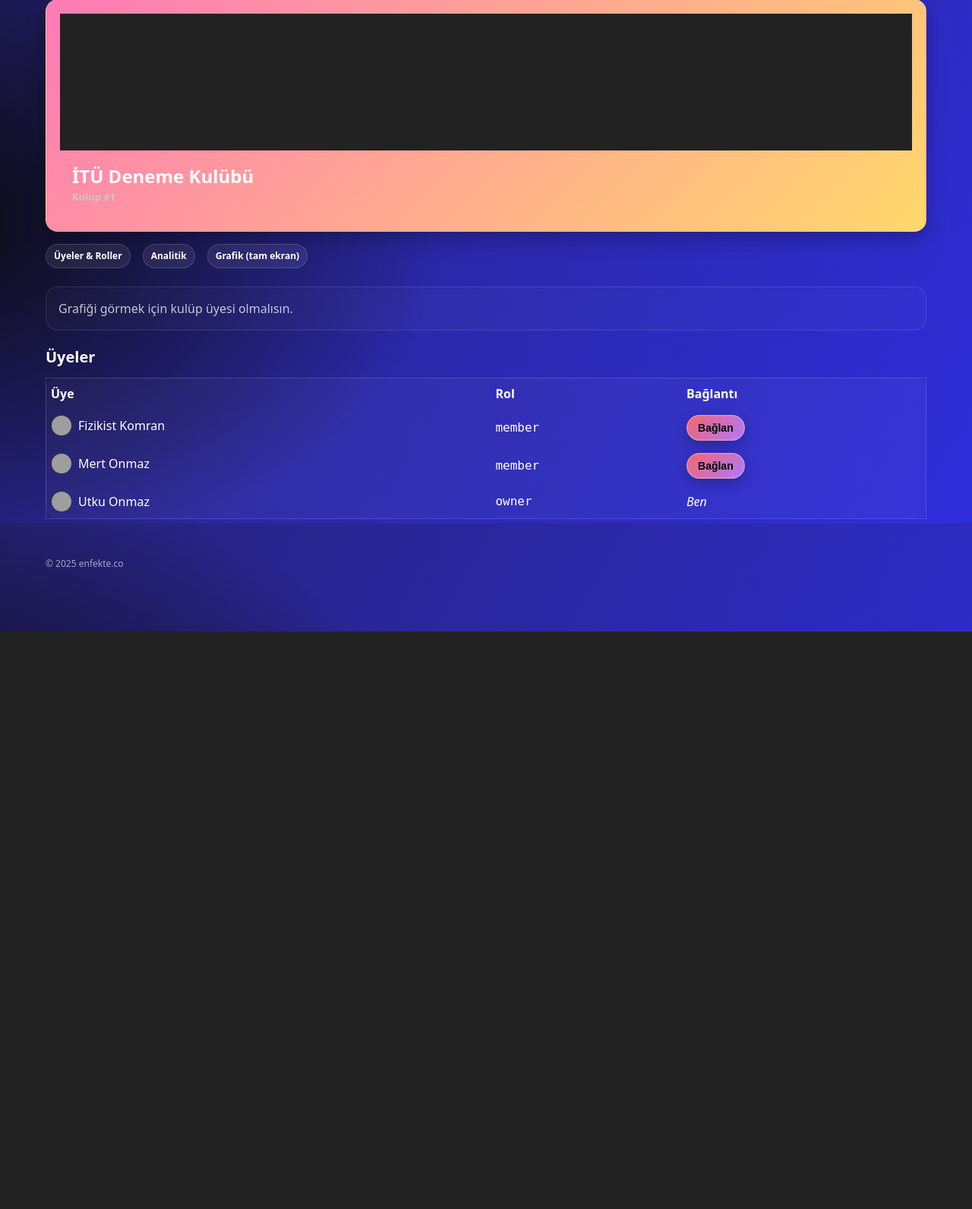
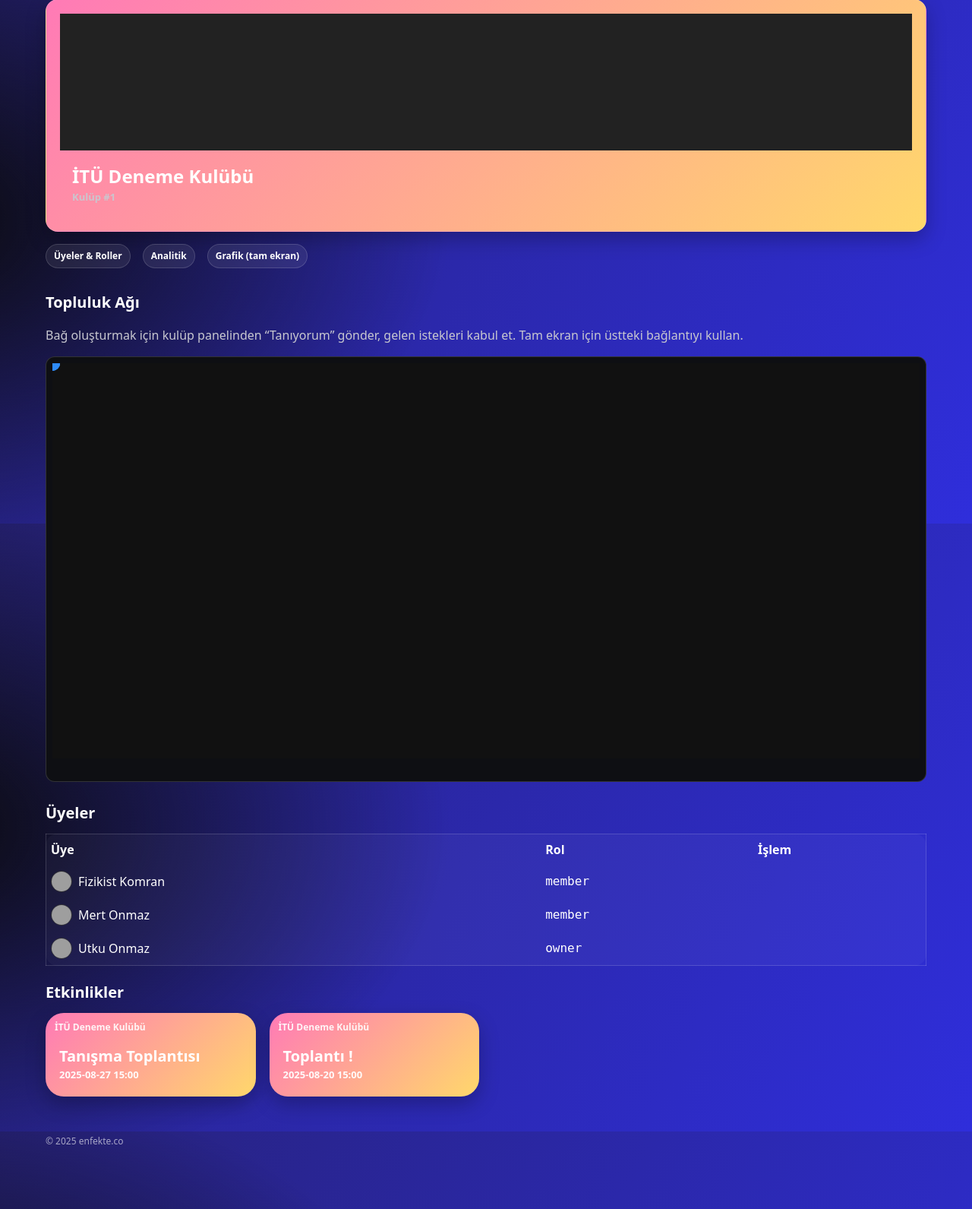
Before and after one commit to fizikistkomran/vers1, a Flask app: page /clubs/1 in a window 1280 px wide. Shown: the part 111-1702 px from the top of the page at 76% size. Before the commit the page ends 942 px from the top, so only its background shows below. Run offline with Flask 3, Linux system fonts and the light colour scheme; a user stored in the database is signed in; data comes from the database, SQL or seed files in the repository; some libraries are stand-ins or nearby versions; grey boxes are pictures that could not be loaded.

Commit message:
Add files via upload

```diff
--- a/templates/club_dashboard.html
+++ b/templates/club_dashboard.html
@@ -16,16 +16,17 @@
   <a class="chip" href="{{ url_for('club_graph', club_id=club.id) }}">Grafik (tam ekran)</a>
 </div>
 
-{% if is_member %}
+{% if owner %}
   <h3 class="section-title">Topluluk Ağı</h3>
-  <p class="muted">Bağ oluşturmak için aşağıdaki listeden “Bağlan” de; karşı taraf kabul edince grafikte kenar oluşur.</p>
+  <p class="muted">Bağ oluşturmak için kulüp panelinden “Tanıyorum” gönder, gelen istekleri kabul et. Tam ekran için üstteki bağlantıyı kullan.</p>
+  <!-- Mevcut /clubs/<id>/graph sayfasını gömüyoruz -->
   <iframe
     src="{{ url_for('club_graph', club_id=club.id) }}"
     style="width:100%;height:560px;border:1px solid var(--glass-stroke);border-radius:12px;background:#0e0f13"
     loading="lazy" referrerpolicy="no-referrer">
   </iframe>
 {% else %}
-  <div class="empty list">Grafiği görmek için kulüp üyesi olmalısın.</div>
+  <div class="empty list">Grafiği sadece admin-like profiller görebilir.</div>
 {% endif %}
 
 <h3 class="section-title" style="margin-top:20px">Üyeler</h3>
@@ -34,7 +35,7 @@
     <tr>
       <th style="text-align:left;padding:8px 6px">Üye</th>
       <th style="text-align:left;padding:8px 6px">Rol</th>
-      <th style="text-align:left;padding:8px 6px">Bağlantı</th>
+      <th style="text-align:left;padding:8px 6px">İşlem</th>
     </tr>
   </thead>
   <tbody>
@@ -46,40 +47,25 @@
       </td>
       <td style="padding:8px 6px"><code>{{ m.role }}</code></td>
       <td style="padding:8px 6px">
-        {% if m.id == user.id %}
-          <em>Ben</em>
-        {% else %}
-          {% if m.edge_status == 'accepted' %}
-            <span class="chip">Bağlı</span>
-          {% elif m.edge_status == 'pending' and m.requested_by == user.id %}
-            <form method="post" action="{{ url_for('connect_cancel', club_id=club.id) }}" style="display:inline">
-              <input type="hidden" name="target_user_id" value="{{ m.id }}">
-              <button class="btn-badge" style="opacity:.85">İsteği İptal Et</button>
-            </form>
-          {% elif m.edge_status == 'pending' and m.requested_by != user.id %}
-            <form method="post" action="{{ url_for('connect_respond', club_id=club.id) }}" style="display:inline;margin-right:6px">
-              <input type="hidden" name="src_user_id" value="{{ [user.id, m.id]|min }}">
-              <input type="hidden" name="dst_user_id" value="{{ [user.id, m.id]|max }}">
-              <input type="hidden" name="action" value="accept">
-              <button class="btn-badge">Kabul</button>
-            </form>
-            <form method="post" action="{{ url_for('connect_respond', club_id=club.id) }}" style="display:inline">
-              <input type="hidden" name="src_user_id" value="{{ [user.id, m.id]|min }}">
-              <input type="hidden" name="dst_user_id" value="{{ [user.id, m.id]|max }}">
-              <input type="hidden" name="action" value="decline">
-              <button class="btn-badge" style="opacity:.8">Reddet</button>
-            </form>
-          {% else %}
-            <form method="post" action="{{ url_for('connect_request', club_id=club.id) }}" style="display:inline">
-              <input type="hidden" name="target_user_id" value="{{ m.id }}">
-              <button class="btn-badge">Bağlan</button>
-            </form>
-          {% endif %}
-        {% endif %}
+        {# Buraya mevcut “Bağlan / Kabul / Reddet” formlarını koyuyorsan koru; yoksa boş bırak. #}
       </td>
     </tr>
     {% endfor %}
   </tbody>
 </table>
 
+{% if events %}
+  <h3 class="section-title" style="margin-top:20px">Etkinlikler</h3>
+  <div class="grid">
+    {% for e in events %}
+      <a class="card" href="{{ url_for('event_analytics', event_id=e.id) }}">
+        <div class="club">{{ club.name }}</div>
+        {% if (e.category or 'event') == 'meeting' %}<span class="chip">Toplantı</span>{% endif %}
+        <div style="font-size:20px">{{ e.title }}</div>
+        <div class="meta">{{ (e.starts_at or e.created_at)|ts }}</div>
+      </a>
+    {% endfor %}
+  </div>
+{% endif %}
+
 {% endblock %}
```
